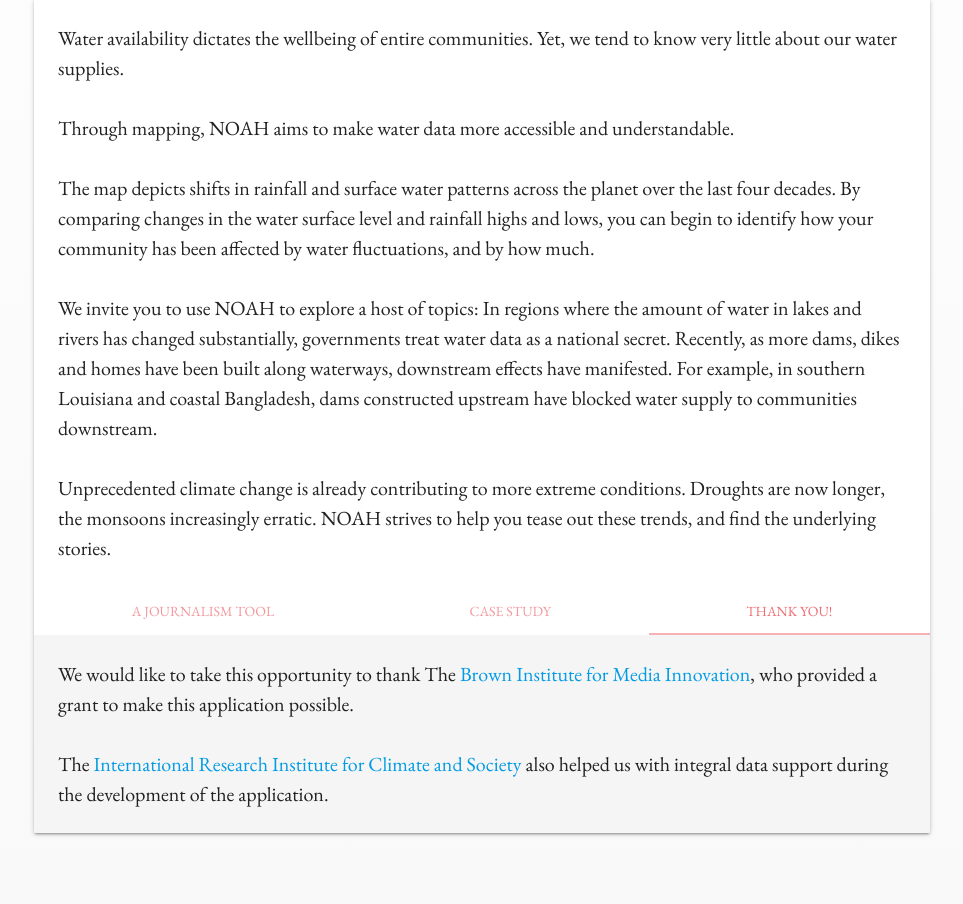
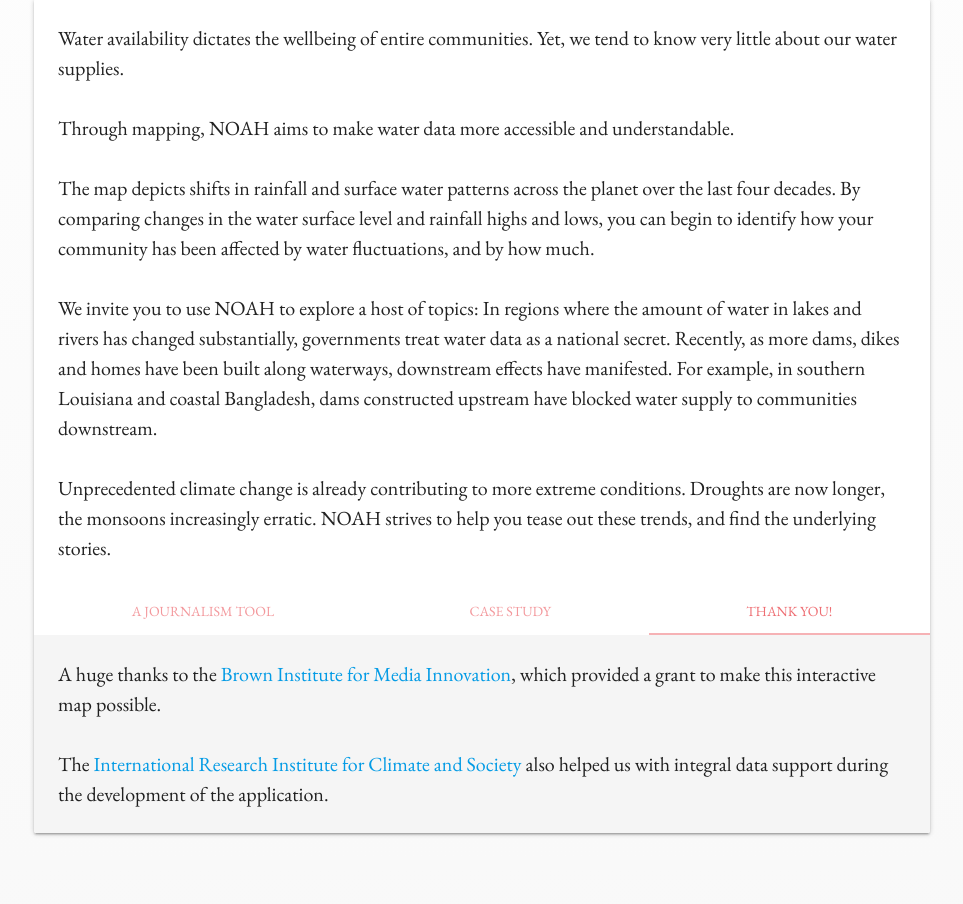
Before and after one commit to ravielakshmanan/arcgis, a Flask app: page / in a window 1280 px wide, after a click on "THANK YOU!". Shown: the part 583-1487 px from the top of the page, without its empty margins (158-1121 px from the left). Run offline with Flask 2, Linux system fonts and the light colour scheme; some libraries are stand-ins or nearby versions.

Commit message:
style changes

```diff
--- a/templates/index.html
+++ b/templates/index.html
@@ -139,7 +139,7 @@
         </div>
         <div id="thank">
           <p class="left-align light">
-            We would like to take this opportunity to thank The <a href="https://brown.columbia.edu/">Brown Institute for Media Innovation</a>, who provided a grant to make this application possible.
+            A huge thanks to the <a href="https://brown.columbia.edu/">Brown Institute for Media Innovation</a>, which provided a grant to make this interactive map possible.
             <br>
             <br>
             The <a href="https://iri.columbia.edu/">International Research Institute for Climate and Society</a> also helped us with integral data support during the development of the application.
```
